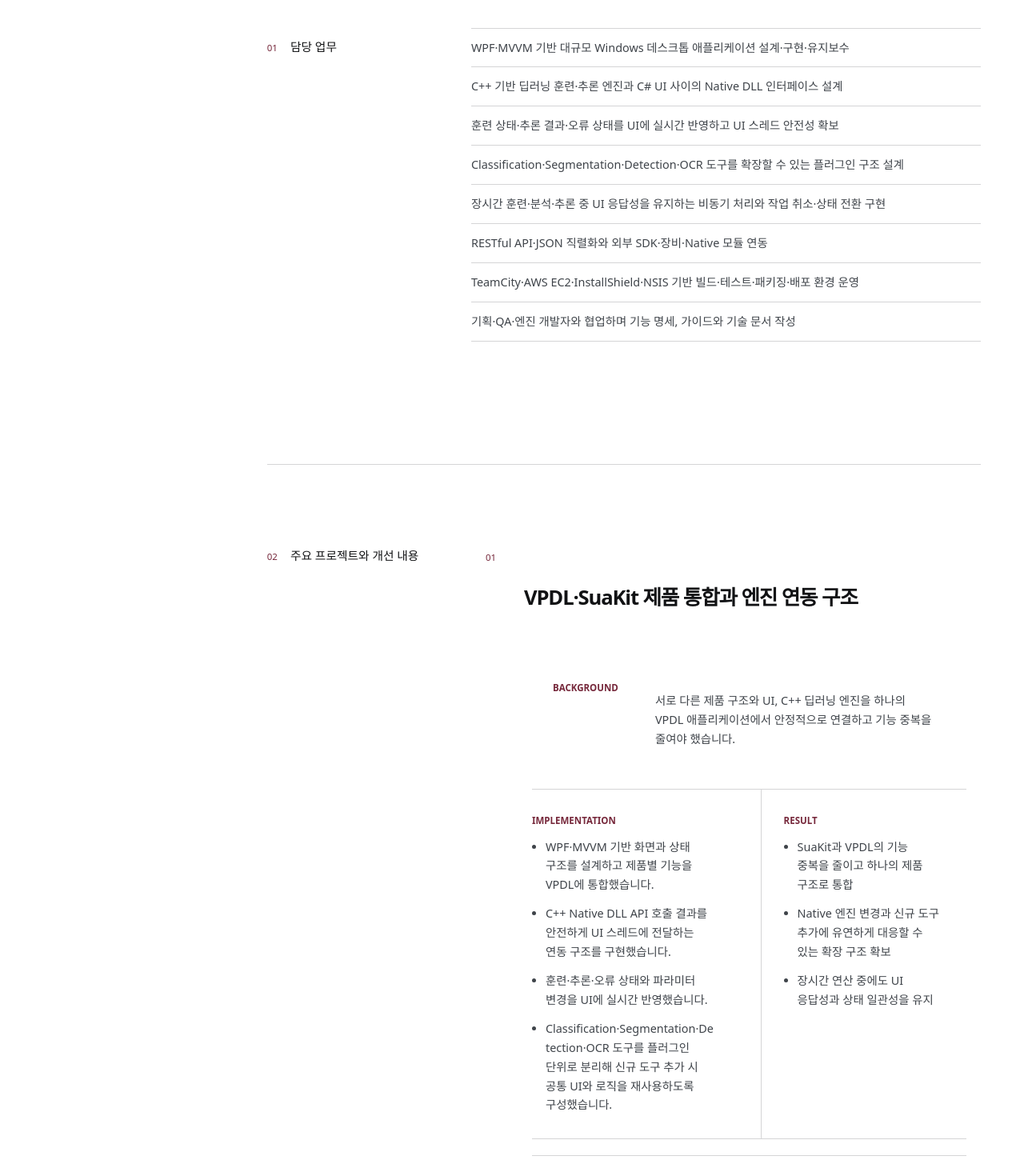
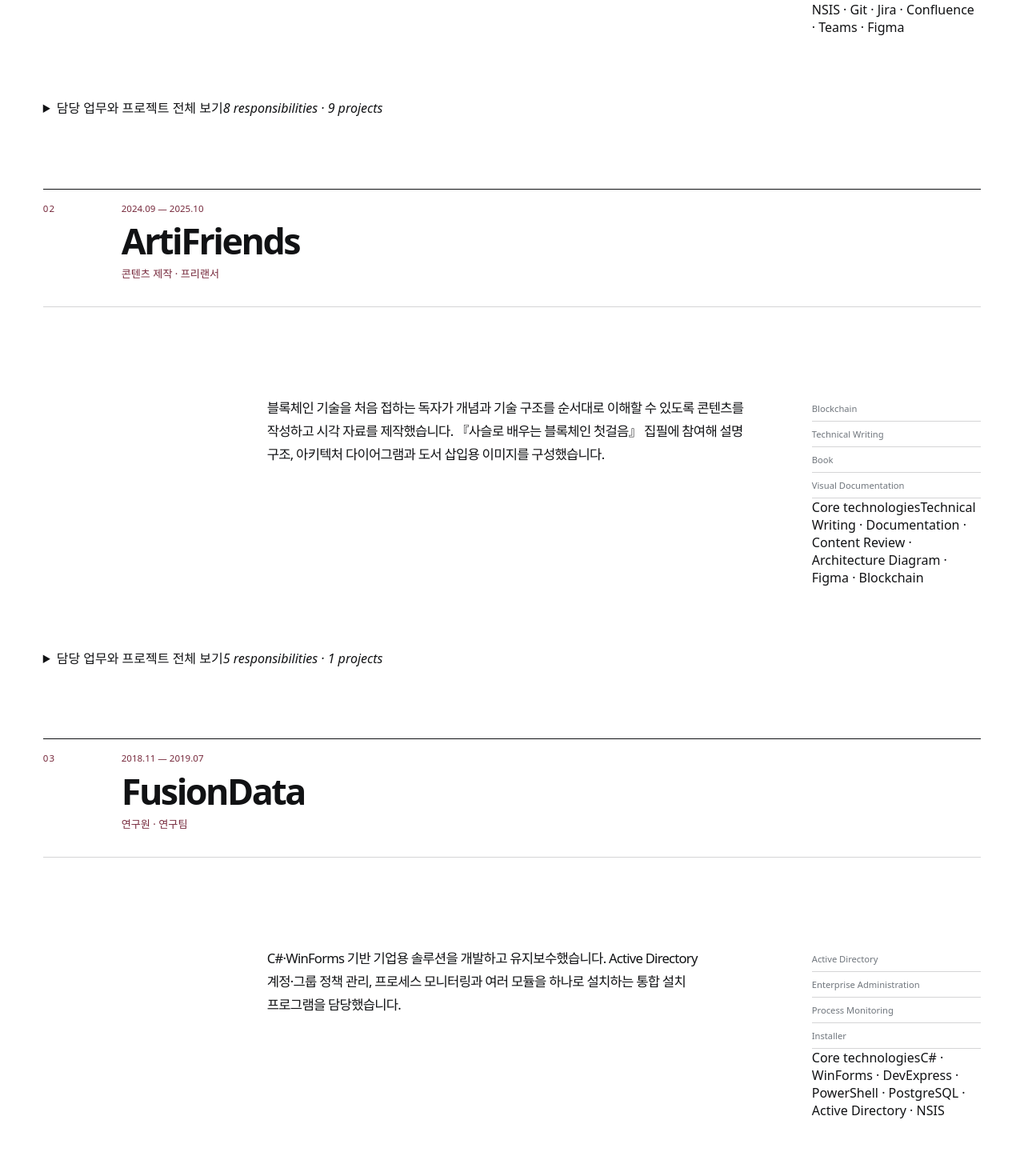
Before and after one commit to coffee-and/eun-portfolio, a React (Vite) app: page / in a window 1280 px wide. Shown: the part 6439-7899 px from the top of the page at 80% size. Built offline with nearby package versions, Linux system fonts and the light colour scheme; a web font is replaced by a local one.

Commit message:
경력 섹션을 요약과 상세로 분리

```diff
--- a/src/components/CareerHighlightsSection.tsx
+++ b/src/components/CareerHighlightsSection.tsx
@@ -1,5 +1,6 @@
 import { careers } from "../data/careers";
 import { getCompanyDisplayName } from "../utils/companyNames";
+import CareerStory from "./CareerStory";
 import SectionHeader from "./SectionHeader";
 
 const CareerHighlightsSection = () => {
@@ -8,7 +9,7 @@
       <SectionHeader
         eyebrow="Career"
         title="회사별 제품 개발과 주요 성과"
-        description="회사별 담당 제품, 역할, 프로젝트와 사용 기술을 경력 순서에 따라 빠짐없이 정리했습니다."
+        description="회사별 역할과 핵심 경험은 바로 확인하고, 담당 업무와 프로젝트 전체 내용은 필요한 회사부터 펼쳐볼 수 있습니다."
       />
 
       <nav className="career-index" aria-label="회사별 경력 바로가기">
@@ -26,103 +27,9 @@
       </nav>
 
       <div className="career-stories">
-        {careers.map((career) => {
-          const companyName = getCompanyDisplayName(career);
-
-          return (
-            <article
-              className="career-story"
-              id={`career-${career.id}`}
-              key={career.id}
-            >
-              <header className="career-story__header">
-                <span className="editorial-number">
-                  {String(career.order).padStart(2, "0")}
-                </span>
-                <div>
-                  <p>{career.period}</p>
-                  <h3>{companyName}</h3>
-                  <strong>{career.role}</strong>
-                </div>
-              </header>
-
-              <div className="career-story__lead">
-                <p>{career.overview}</p>
-                <ul aria-label={`${companyName} 산업 분야`}>
-                  {career.domain.map((item) => (
-                    <li key={item}>{item}</li>
-                  ))}
-                </ul>
-              </div>
-
-              <section className="career-chapter">
-                <div className="career-chapter__heading">
-                  <span>01</span>
-                  <h4>담당 업무</h4>
-                </div>
-                <ul className="editorial-list">
-                  {career.responsibilities.map((item) => (
-                    <li key={item}>{item}</li>
-                  ))}
-                </ul>
-              </section>
-
-              <section className="career-chapter">
-                <div className="career-chapter__heading">
-                  <span>02</span>
-                  <h4>주요 프로젝트와 개선 내용</h4>
-                </div>
-
-                <div className="career-projects">
-                  {career.projects.map((project, projectIndex) => (
-                    <article className="career-project" key={project.title}>
-                      <div className="career-project__title">
-                        <span>{String(projectIndex + 1).padStart(2, "0")}</span>
-                        <h5>{project.title}</h5>
-                      </div>
-
-                      <div className="career-project__context">
-                        <strong>Background</strong>
-                        <p>{project.context}</p>
-                      </div>
-
-                      <div className="career-project__columns">
-                        <div>
-                          <strong>Implementation</strong>
-                          <ul>
-                            {project.work.map((item) => (
-                              <li key={item}>{item}</li>
-                            ))}
-                          </ul>
-                        </div>
-                        <div>
-                          <strong>Result</strong>
-                          <ul>
-                            {project.result.map((item) => (
-                              <li key={item}>{item}</li>
-                            ))}
-                          </ul>
-                        </div>
-                      </div>
-
-                      <p className="career-project__technologies">
-                        {project.technologies.join(" · ")}
-                      </p>
-                    </article>
-                  ))}
-                </div>
-              </section>
-
-              <section className="career-chapter career-chapter--technologies">
-                <div className="career-chapter__heading">
-                  <span>03</span>
-                  <h4>사용 기술</h4>
-                </div>
-                <p>{career.technologies.join(" · ")}</p>
-              </section>
-            </article>
-          );
-        })}
+        {careers.map((career) => (
+          <CareerStory career={career} key={career.id} />
+        ))}
       </div>
     </section>
   );
```
